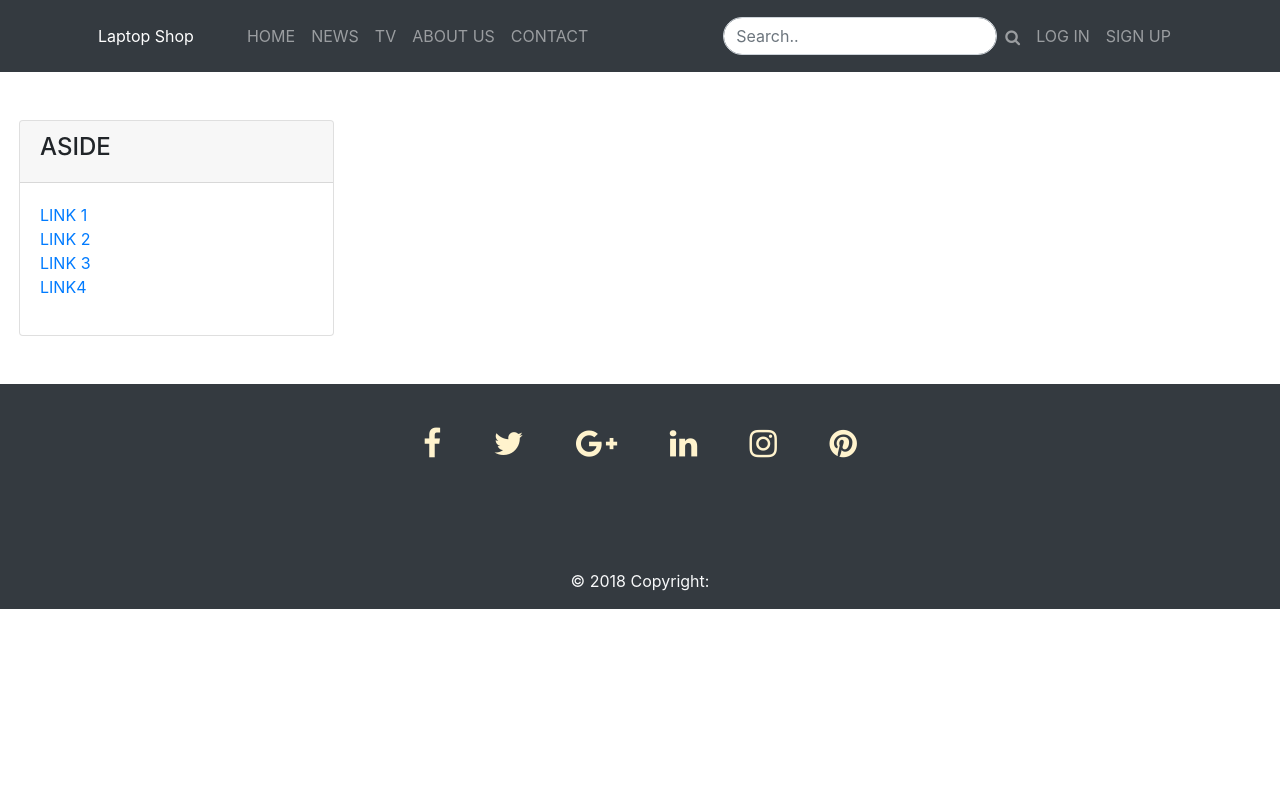
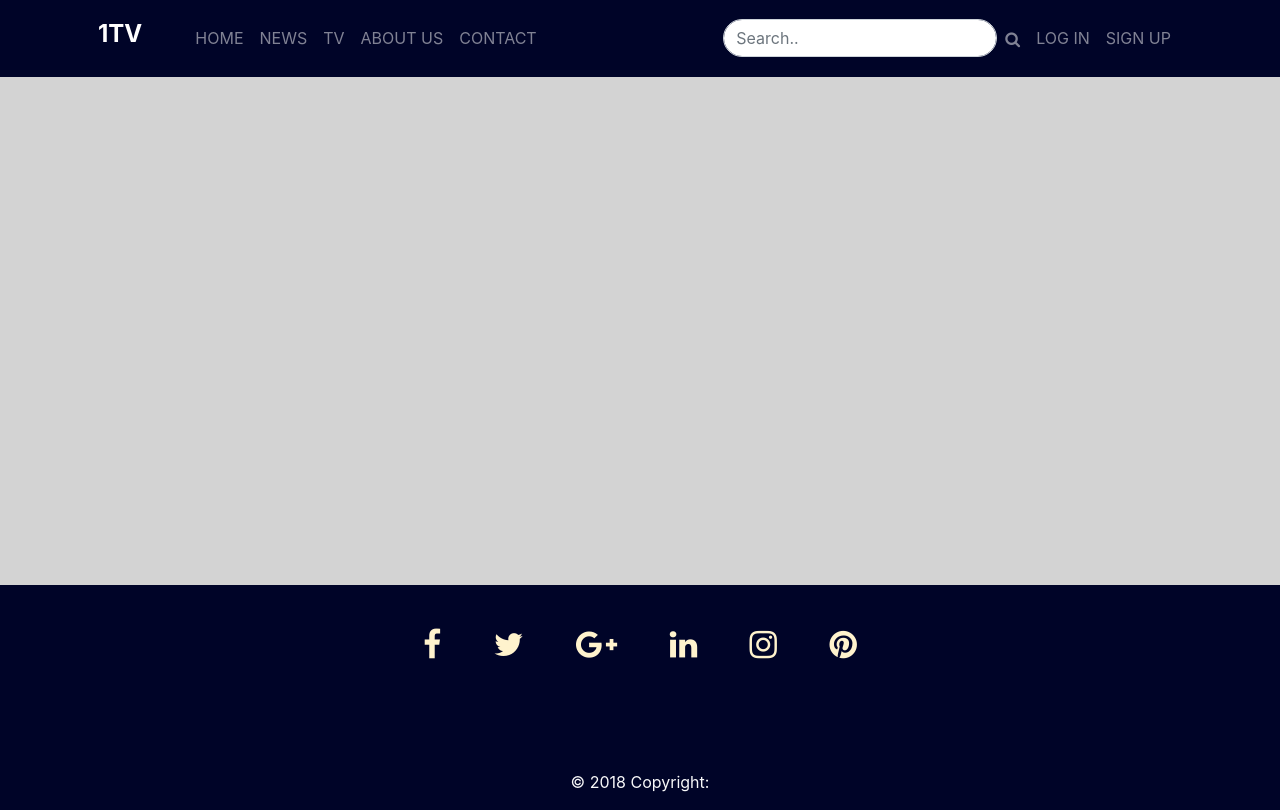
Before and after one commit to ristovkiril/Veb-Aplikacija-za-Novosti, a plain HTML site: page layout.html in a window 1280 px wide. Drawn offline with Linux system fonts and the light colour scheme.

Commit message:
Layout Changes

```diff
--- a/layout.html
+++ b/layout.html
@@ -7,17 +7,22 @@
     <link href="boostrap4-3/fontawesome/css/font-awesome.css" rel="stylesheet">
 
     <style>
-
+        body{
+            background: lightgray;
+        }
+        nav, footer{
+            background: #000428; !important;
+        }
     </style>
 
 
 </head>
 <body>
 <!--NavBar-->
-<nav class="navbar navbar-collapse navbar-expand-md navbar-dark bg-dark sticky-top">
+<nav class="navbar navbar-collapse navbar-expand-md navbar-dark  sticky-top">
     <div class="container">
         <div class="navbar-brand">
-            <a class="btn btn-link">Laptop Shop</a>
+            <a class="btn btn-link"><h4><b>1TV</b></h4></a>
         </div>
         <div class="navbar-collapse collapse navbar-nav nav">
             <ul class="nav-item navbar nav mr-auto">
@@ -45,53 +50,17 @@
 </nav>
 <!--NavBar-->
 <!-- Main -->
-<div class="container-fluid mt-2">
-    <div class="row ml-1 mb-5 mt-5">
-        <!-- ASIDE -->
-        <div class="col-md-3 col-2">
-            <!-- LAPTOP LIST-->
-            <div class="row card ">
-                <div class="card-header">
-                    <h4>ASIDE</h4>
-                </div>
-                <div class="card-body">
-                    <ul class="list-unstyled">
-                        <li>
-                            <a href="#">LINK 1</a>
-                        </li>
-                        <li>
-                            <a href="#">LINK 2</a>
-                        </li>
-                        <li>
-                            <a href="#">LINK 3</a>
-                        </li>
-                        <li>
-                            <a href="#">LINK4</a>
-                        </li>
-                    </ul>
-                </div>
-            </div>
-
-        </div>
-        <!-- END ASIDE-->
-        <!-- MAIN -->
-        <div class=" col-md col-10 ml-2">
-            <div class="row">
+<div class="container-fluid mt-2 " style="height: 500px">
 
 
-            </div>
-        </div>
-        <!-- END MAIN-->
 
-    </div>
-    <!-- ENDING ROW-->
 </div>
 
 
 
 <!-- Main -->
 <!-- Footer -->
-<footer class="page-footer font-small bg-dark text-center ">
+<footer class="page-footer font-small  text-center ">
 
     <!-- Footer Elements -->
     <div class="container">
```
